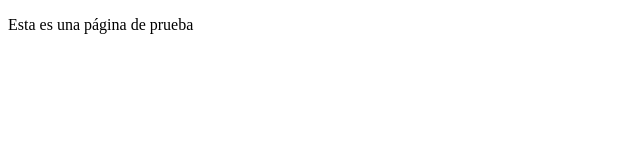
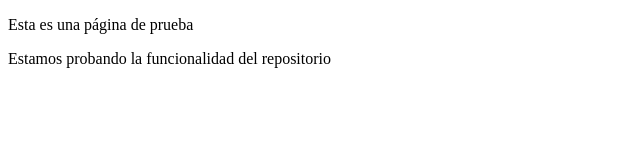
Before and after one commit to carlitosgomez/Prueba, a plain HTML site: page index.html in a window 1280 px wide. Shown: the whole page, without its empty margins (0-640 px from the left). Drawn offline with Linux system fonts and the light colour scheme.

Commit message:
se agregó etiqueta meta en index.html

```diff
--- a/index.html
+++ b/index.html
@@ -1,9 +1,10 @@
 <!DOCTYPE html>
 <html>
     <head>
-
+      <meta charset="utf-8">
     </head>
     <body>
         <p>Esta es una página de prueba</p>
+        <p>Estamos probando la funcionalidad del repositorio</p>
     </body>
 </html>
```
